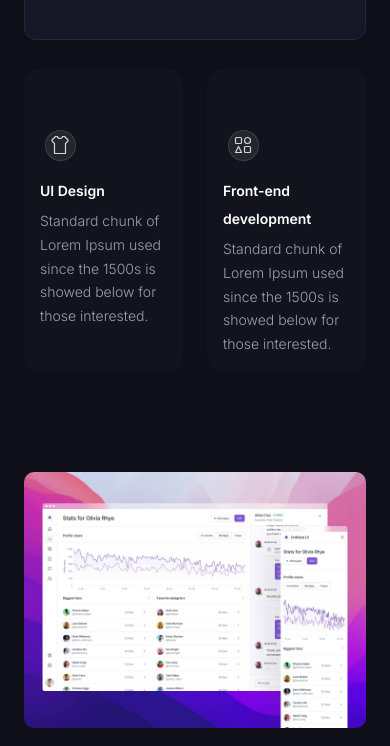
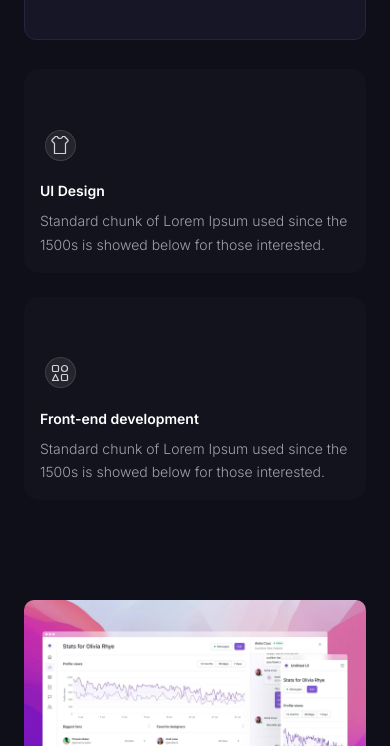
Before and after one commit to YordanSto/yordansto.github.io, a website: page index.html in a window 390 px wide. Shown: the part 775-1521 px from the top of the page. Drawn offline with nearby package versions, Linux system fonts and the light colour scheme; a script that the page names is missing.

Commit message:
Services cards mobile layout

```diff
--- a/scss/components.scss
+++ b/scss/components.scss
@@ -160,6 +160,9 @@ body {
 .card {
   // background-color: var(--primary-800);
   // box-shadow: 0px var(--card-box-shadow-1-y) var(--card-box-shadow-1-blur) var(--card-box-shadow-1), 0px var(--card-box-shadow-2-y) var(--card-box-shadow-2-blur) var(--card-box-shadow-2), 0 0 0 1px var(--card-border-color);
+  width: 40%;
+  min-width: 225px;
+  flex-grow: 1;
   padding: 56px 16px 16px 16px;
   border-radius: 15px;
   cursor: pointer;
--- a/scss/pages/home.scss
+++ b/scss/pages/home.scss
@@ -36,6 +36,7 @@
     .content-layout {
         display: flex;
         gap: 24px;
+        flex-wrap: wrap;
     }
 }
 .projects {
@@ -70,6 +71,7 @@
     display: flex;
     flex-direction: column;
     justify-content: center;
+    align-items: start;
     padding: 40px;
     .company-logo {
         max-height: 32px;
```
Also changed, not shown: css/components.css, css/pages/home.css.
